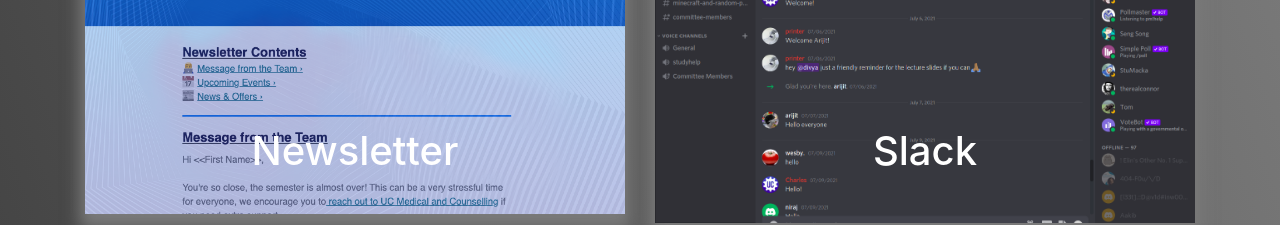
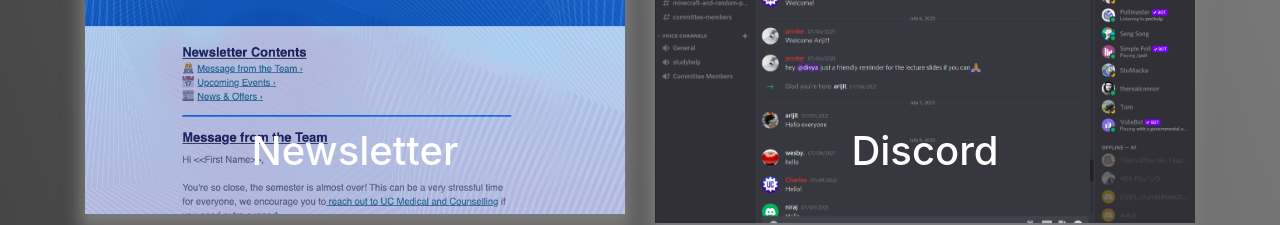
Before and after one commit to Daniel-Davaris/UCENGSOC-website-, a plain HTML site: page index.html in a window 1280 px wide. Shown: the part 1000-1225 px from the top of the page. Drawn offline with Linux system fonts and the light colour scheme.

Commit message:
Forgot to update name

```diff
--- a/index.html
+++ b/index.html
@@ -114,7 +114,7 @@
             <a href="https://chat.ucengsoc.com.au">
               <img class="blur imga" src="media/discord.png">
             <div class="carousel-caption">
-              <h5 style="color:white;drop-shadow:2px 2px 2px black; font-size:40px;">Slack</h5>
+              <h5 style="color:white;drop-shadow:2px 2px 2px black; font-size:40px;">Discord</h5>
             </div>
           </a>
           </div>
```
